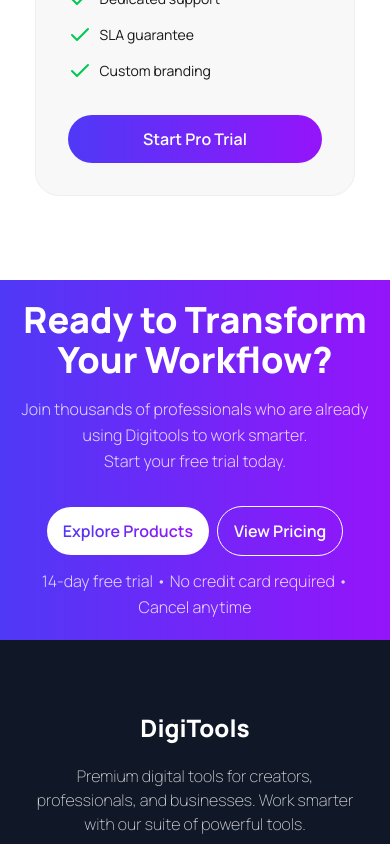
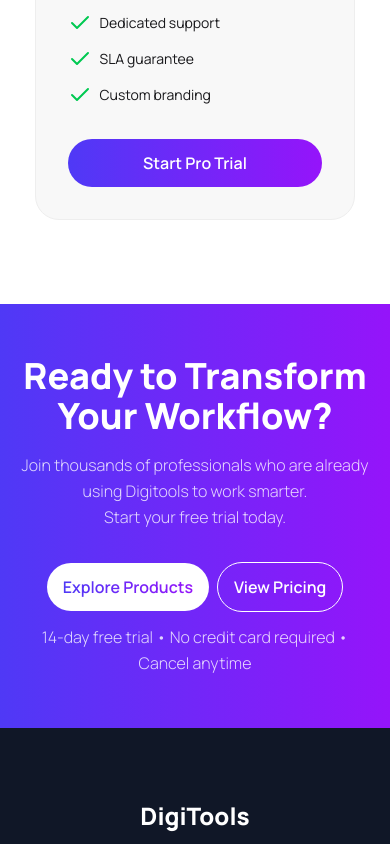
Before and after one commit to Hermitxxx/A06-reazul-hassan, a React (Vite) app: page / in a window 390 px wide. Shown: the part 8385-9229 px from the top of the page. Built offline with nearby package versions, Linux system fonts and the light colour scheme.

Commit message:
fixed some design classes for mobile responsiveness

```diff
--- a/src/SimplePricing.jsx
+++ b/src/SimplePricing.jsx
@@ -36,7 +36,7 @@
                     <p className='opacity-80'>Choose the plan that fits your needs. Upgrade or downgrade anytime.</p>
                 </div>
 
-                <div className='grid grid-cols-1 md:grid-cols-2 lg:grid-cols-3 place-items-center auto-rows-fr items-stretch gap-5'>
+                <div className='grid grid-cols-1 md:grid-cols-2 lg:grid-cols-3 place-items-center auto-rows-fr items-stretch gap-8'>
 
                     {/* card1 */}
                     <div className='relative rounded-3xl p-8 w-11/12 bg-base-200 border border-base-300 flex flex-col'>
--- a/src/Workflow.jsx
+++ b/src/Workflow.jsx
@@ -3,7 +3,7 @@
 const Workflow = () => {
     return (
         <section className='bg-brand-gradient p-5 md:p-10 lg:p-20 mt-16'>
-            <div className='text-center'>
+            <div className='text-center max-sm:py-8'>
                 <div className='space-y-4'>
                     <h1 className='text-4xl font-extrabold text-white'>Ready to Transform Your Workflow?</h1>
                     <p className='opacity-80 leading-relaxed text-white font-light'>
```
